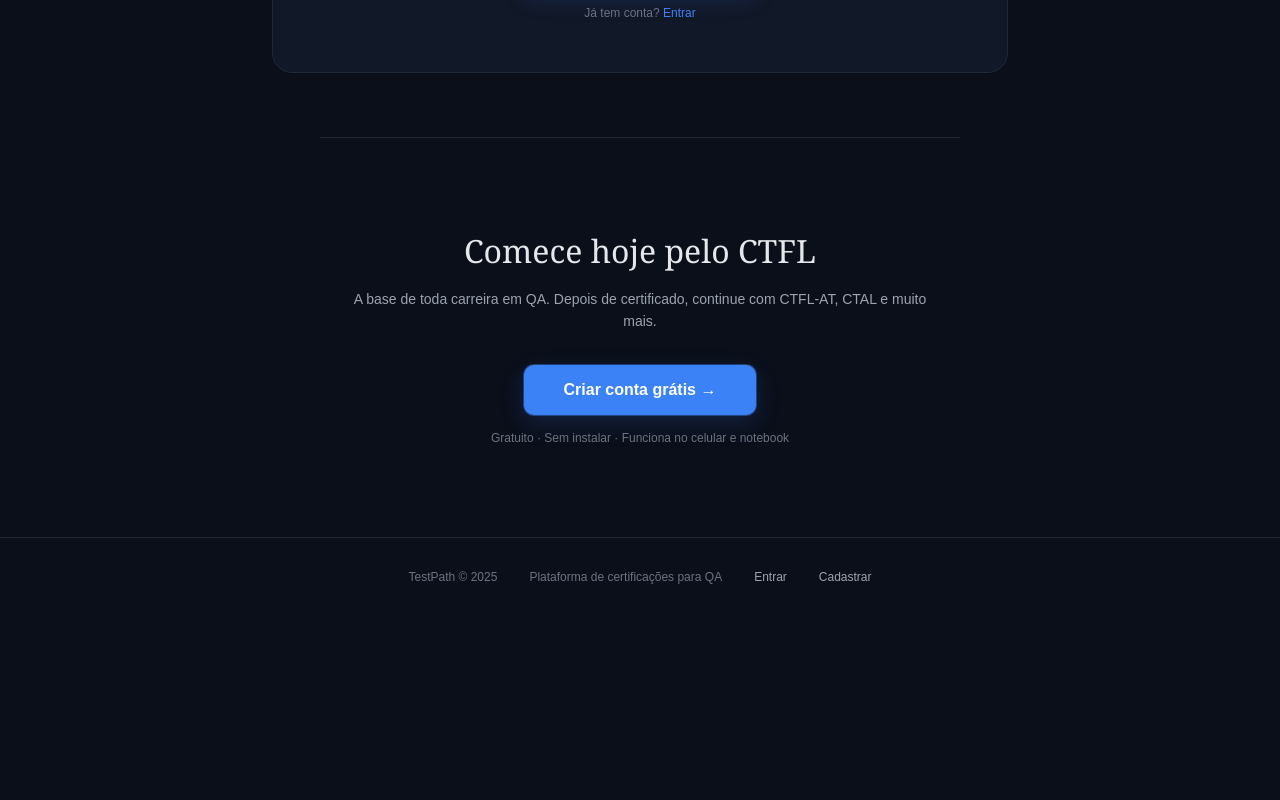
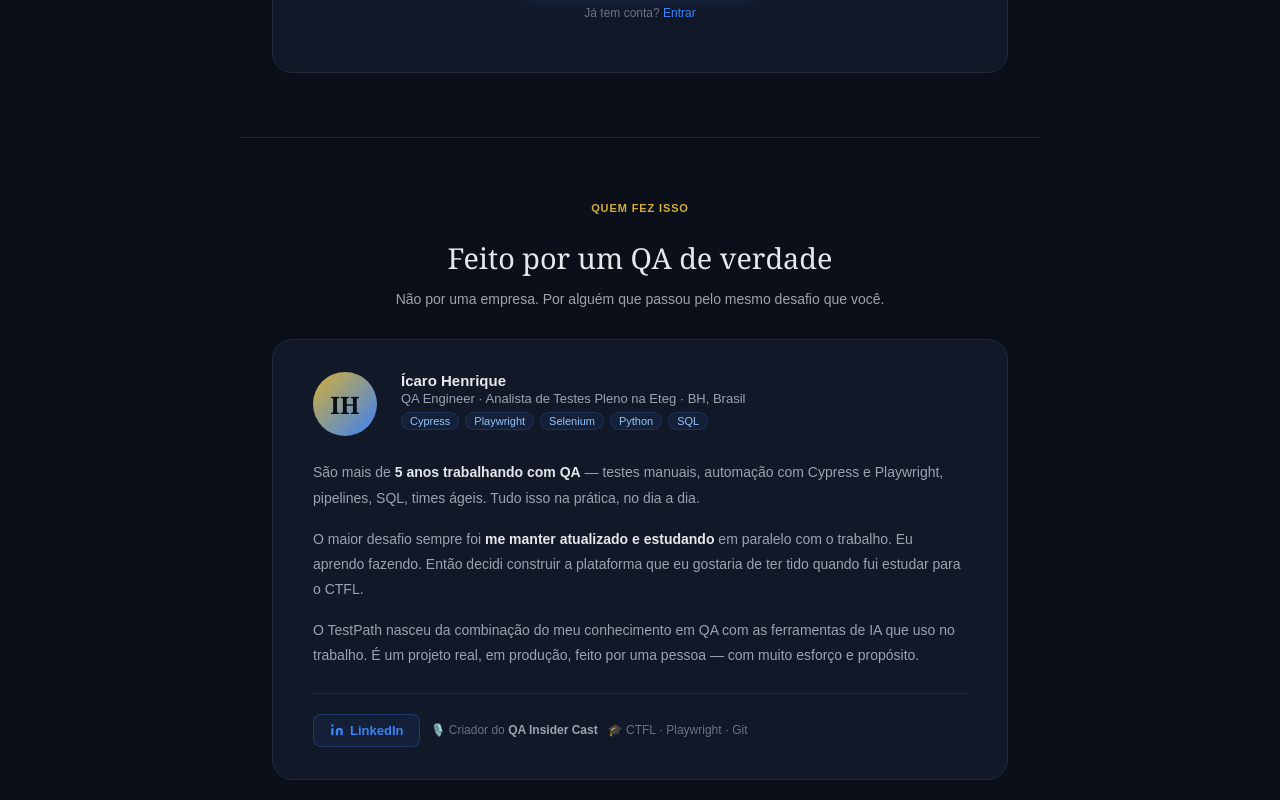
Before and after one commit to Icarohsilva/ctfl-app, a Next.js app: page / in a window 1280 px wide. Shown: the part 3180-3980 px from the top of the page. Before the commit the page ends 3796 px from the top, so only its background shows below. Built offline with nearby package versions, Linux system fonts and the light colour scheme; no server answers.

Commit message:
feat: secao sobre o criador na landing page

```diff
--- a/src/app/page.tsx
+++ b/src/app/page.tsx
@@ -213,6 +213,60 @@
         </div>
       </section>
 
+      {/* SOBRE O CRIADOR */}
+      <section className="section-pad" style={{ maxWidth: "800px", margin: "0 auto", padding: "4rem 2rem", borderTop: "1px solid #1f2937" }}>
+        <div style={{ textAlign: "center", marginBottom: "2rem" }}>
+          <div style={{ fontSize: "11px", color: "#d4af37", letterSpacing: "0.08em", marginBottom: "0.75rem", fontWeight: "600" }}>QUEM FEZ ISSO</div>
+          <h2 style={{ fontSize: "1.8rem", color: "#e5e7eb", fontFamily: "Georgia, serif", fontWeight: "normal", marginBottom: "0.5rem" }}>
+            Feito por um QA de verdade
+          </h2>
+          <p style={{ color: "#9ca3af", fontSize: "14px" }}>Não por uma empresa. Por alguém que passou pelo mesmo desafio que você.</p>
+        </div>
+
+        <div style={{ background: "#111827", border: "1px solid #1f2937", borderRadius: "20px", padding: "2rem 2.5rem" }}>
+          <div style={{ display: "flex", gap: "1.5rem", alignItems: "flex-start", flexWrap: "wrap", marginBottom: "1.5rem" }}>
+            {/* Avatar inicial */}
+            <div style={{ width: "64px", height: "64px", borderRadius: "50%", background: "linear-gradient(135deg, #d4af37, #3b82f6)", display: "flex", alignItems: "center", justifyContent: "center", flexShrink: 0, fontSize: "1.5rem", fontWeight: "bold", color: "#0b0f1a", fontFamily: "Georgia, serif" }}>
+              IH
+            </div>
+            <div style={{ flex: 1, minWidth: "200px" }}>
+              <div style={{ fontSize: "15px", fontWeight: "bold", color: "#e5e7eb", marginBottom: "2px" }}>Ícaro Henrique</div>
+              <div style={{ fontSize: "13px", color: "#9ca3af", marginBottom: "6px" }}>QA Engineer · Analista de Testes Pleno na Eteg · BH, Brasil</div>
+              <div style={{ display: "flex", gap: "6px", flexWrap: "wrap" }}>
+                {["Cypress", "Playwright", "Selenium", "Python", "SQL"].map(t => (
+                  <span key={t} style={{ fontSize: "11px", background: "rgba(59,130,246,0.08)", border: "1px solid rgba(59,130,246,0.2)", color: "#93c5fd", padding: "2px 8px", borderRadius: "99px" }}>{t}</span>
+                ))}
+              </div>
+            </div>
+          </div>
+
+          <div style={{ fontSize: "14px", color: "#9ca3af", lineHeight: 1.8, marginBottom: "1.5rem" }}>
+            <p style={{ margin: "0 0 1rem" }}>
+              São mais de <strong style={{ color: "#e5e7eb" }}>5 anos trabalhando com QA</strong> — testes manuais, automação com Cypress e Playwright, pipelines, SQL, times ágeis. Tudo isso na prática, no dia a dia.
+            </p>
+            <p style={{ margin: "0 0 1rem" }}>
+              O maior desafio sempre foi <strong style={{ color: "#e5e7eb" }}>me manter atualizado e estudando</strong> em paralelo com o trabalho. Eu aprendo fazendo. Então decidi construir a plataforma que eu gostaria de ter tido quando fui estudar para o CTFL.
+            </p>
+            <p style={{ margin: 0 }}>
+              O TestPath nasceu da combinação do meu conhecimento em QA com as ferramentas de IA que uso no trabalho. É um projeto real, em produção, feito por uma pessoa — com muito esforço e propósito.
+            </p>
+          </div>
+
+          <div style={{ display: "flex", gap: "10px", flexWrap: "wrap", alignItems: "center", paddingTop: "1.25rem", borderTop: "1px solid #1f2937" }}>
+            <a
+              href="https://www.linkedin.com/in/icarosilvaqa/"
+              target="_blank"
+              rel="noopener noreferrer"
+              style={{ display: "inline-flex", alignItems: "center", gap: "6px", background: "rgba(59,130,246,0.08)", border: "1px solid rgba(59,130,246,0.25)", color: "#3b82f6", padding: "8px 16px", borderRadius: "8px", fontSize: "13px", fontWeight: "600", textDecoration: "none" }}>
+              <svg width="14" height="14" viewBox="0 0 24 24" fill="currentColor"><path d="M16 8a6 6 0 0 1 6 6v7h-4v-7a2 2 0 0 0-2-2 2 2 0 0 0-2 2v7h-4v-7a6 6 0 0 1 6-6z"/><rect x="2" y="9" width="4" height="12"/><circle cx="4" cy="4" r="2"/></svg>
+              LinkedIn
+            </a>
+            <span style={{ fontSize: "12px", color: "#6b7280" }}>🎙️ Criador do <strong style={{ color: "#9ca3af" }}>QA Insider Cast</strong></span>
+            <span style={{ fontSize: "12px", color: "#6b7280" }}>🎓 CTFL · Playwright · Git</span>
+          </div>
+        </div>
+      </section>
+
       {/* CTA FINAL */}
       <section className="section-pad" style={{ maxWidth: "640px", margin: "0 auto", padding: "4rem 2rem 5rem", textAlign: "center", borderTop: "1px solid #1f2937" }}>
         <h2 style={{ fontSize: "2rem", marginBottom: "1rem", color: "#e5e7eb", fontFamily: "Georgia, serif", fontWeight: "normal" }}>
```
